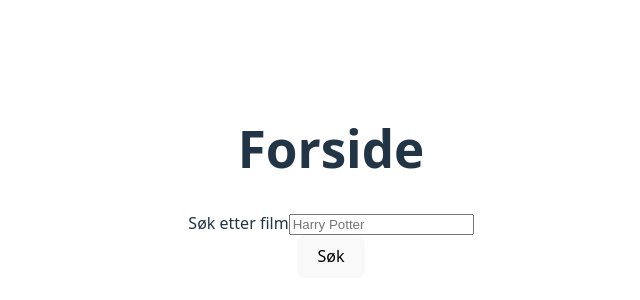
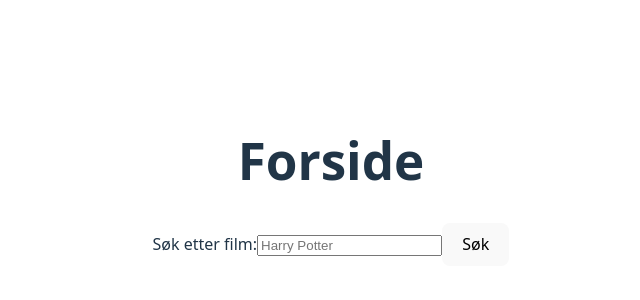
Before and after one commit to filipemamador/uin26ak3_moviesearch_Amador, a React (Vite) app: page / in a window 1280 px wide. Shown: the part 218-518 px from the top of the page, without its empty margins (309-949 px from the left). Built offline with nearby package versions, Linux system fonts and the light colour scheme.

Commit message:
Forelesning 2

```diff
--- a/src/App.jsx
+++ b/src/App.jsx
@@ -7,7 +7,7 @@ import Home from './pages/Home'
 import Movie from './pages/Movie'
 
 function App() {
-  const [count, setCount] = useState(0)
+
 
   return (
     <Routes>
--- /dev/null
+++ b/src/components/History.jsx
@@ -0,0 +1,12 @@
+export default function History({ history, setSearch }) {
+
+    const handleChange = (e) => {
+        setSearch(e.target.value)
+    }
+    return (
+        < select onChange={handleChange}>
+            {history?.map((item, i) => <option key={i} value={item}>{item}</option>)
+            }
+        </select >
+    )
+}
--- a/src/pages/Home.jsx
+++ b/src/pages/Home.jsx
@@ -1,18 +1,28 @@
-import { useState } from "react"
+import { useEffect, useState } from "react"
+import History from "../components/History"
 
 export default function Home() {
     const [search, setSearch] = useState()
-    const baseUrl = `http://www.omdbapi.com/?apikey=`
+    const storedHistory = localStorage.getItem("search")
+    const [focused, setFocused] = useState(false)
+    const [history, setHistory] = useState(storedHistory ? JSON.parse(storedHistory) : [])
 
-    //Ikke gjør sånn
-    const apiKey = 'ce066fee'
+
+    const baseUrl = `http://www.omdbapi.com/?s=${search}&apikey=`
+    //gjør sånn
+    const apiKey = import.meta.env.VITE_APP_API_KEY
+
+    useEffect(() => {
+        localStorage.setItem("search", JSON.stringify(history))
+
+    }
+        , [history])
 
     const getMovies = async () => {
         try {
-            const response = await fetch(`${baseUrl}${apiKey}&s=${search}`)
+            const response = await fetch(`${baseUrl}${apiKey}`)
             const data = await response.json()
             console.log(data)
-
         }
         catch (err) {
             console.error(err);
@@ -23,15 +33,30 @@ export default function Home() {
         setSearch(e.target.value)
     }
 
-    return (<main>
-        <h1>Forside</h1>
-        <form>
-            <label>
-                Søk etter film
-                <input type="search" placeholder="Harry Potter" onChange={handleChange}></input>
-            </label>
-        </form>
-        <button onClick={getMovies}>Søk </button>
-    </main>
+    const handleSubmit = (e) => {
+        e.preventDefault()
+        e.target.reset()
+
+        setHistory((prev) => [...prev, search])
+
+
+    }
+
+    return (
+        <main>
+            <h1>Forside</h1>
+            <form onSubmit={handleSubmit}>
+                <label>
+                    Søk etter film:
+                    <input type="search" placeholder="Harry Potter" onChange={handleChange} onFocus={() => setFocused(true)} /*onBlur={() => setFocused(false)}*/></input>
+                </label>
+                {focused ?
+                    <History history={history} setSearch={setSearch} /> : null}
+                <button onClick={getMovies}>Søk</button>
+
+            </form>
+
+        </main>
+
     )
 }
```
Also changed, not shown: 1 other file (tests, documents, lock files or other folders).
